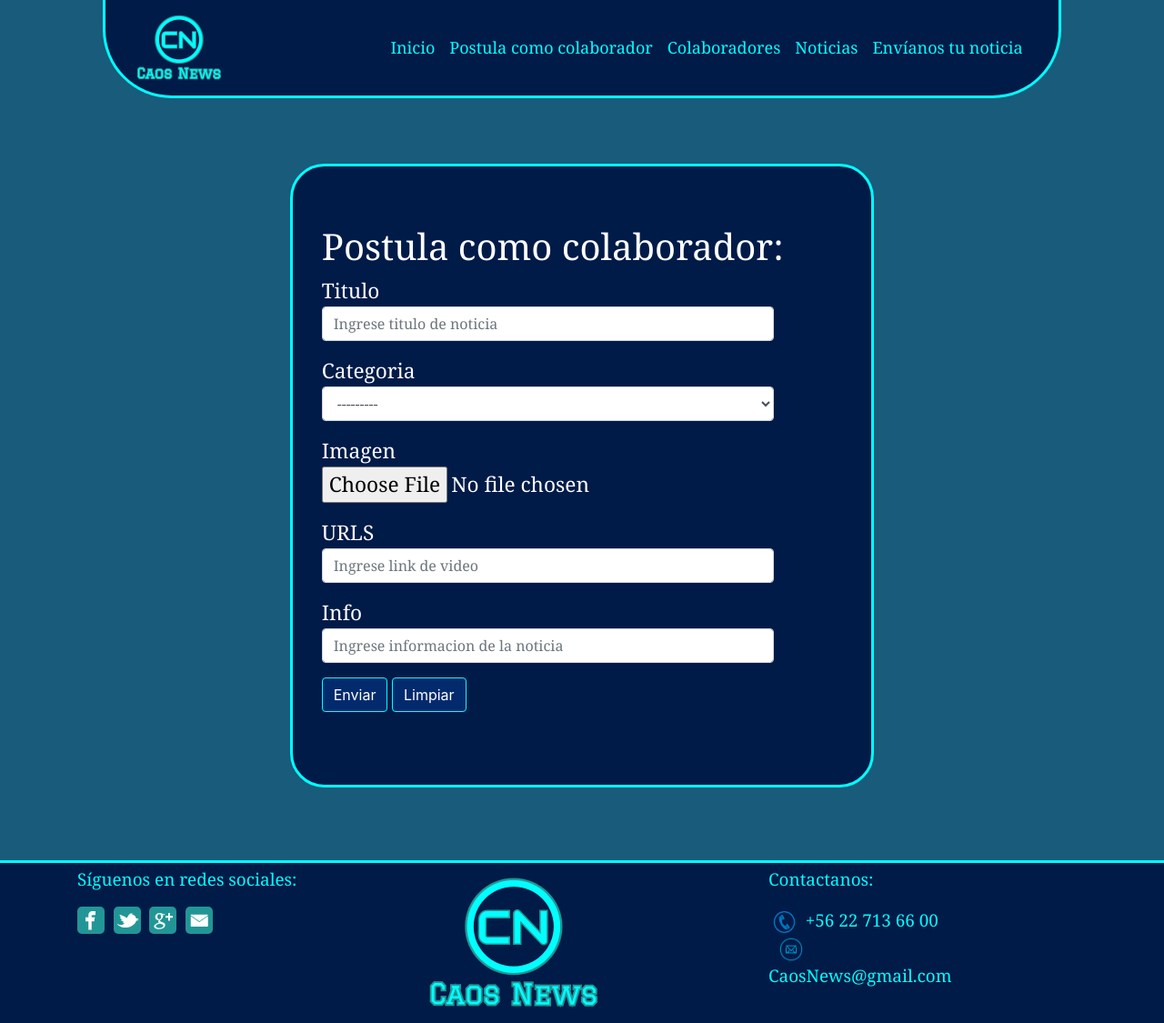
After one commit to PabloHuerta-hub/ETEtapa1_PabloHuerta004D, a Django app: page /form_noticia in a window 1280 px wide. The commit adds this page. Shown: the whole page at 91% size. Run offline with Django 3.2, Linux system fonts and the light colour scheme; data that the repository does not hold is empty; some libraries are stand-ins or nearby versions.

Commit message:
Cambio footer y implementacion formulario de noticias

```diff
--- a/Caos_News/settings.py
+++ b/Caos_News/settings.py
@@ -87,7 +87,6 @@ DATABASES = {
         },
     },
 }
-
 # Password validation
 # https://docs.djangoproject.com/en/3.2/ref/settings/#auth-password-validators
 
--- a/core/models.py
+++ b/core/models.py
@@ -41,8 +41,6 @@ class NoticiasPagina(models.Model):
         ordering=['titulo']
     def __str__(self):
         return self.titulo
-    def get_absolute_url(self):
-        return reverse('noticia-detail', args=[str(self.idnoticia)])
 
 class Colaborador(models.Model):
     rut=models.CharField(max_length=100, verbose_name="rut", primary_key=True)
--- a/core/static/css/navbar.css
+++ b/core/static/css/navbar.css
@@ -15,7 +15,6 @@
     font-size: 6mm;
     color: #00ffff;
     text-shadow: 1px #229696 ,1px #229696;
-    margin-right: 2cm;
 }
 a:hover{
     color: #00ffff;
--- a/core/templates/Base.html
+++ b/core/templates/Base.html
@@ -11,28 +11,32 @@
     <link rel="stylesheet" href="{% static 'css/navbar.css' %}">
     <link rel="shortcut icon" href="{% static 'img/Navbar/Shortcuticon.png' %}">
 </head>
-<body>
+<body >
     <nav class="navbar navbar-expand-lg fondonavbar sticky-top " id="navbar">
-        <div class="container" style="font-size: 5; ">
-          <a class="navbar-brand letras"  href="#" style="font-size: larger;"><img class="logo" src="{% static 'img/Navbar/icon.png' %}" style="width: 100px;" alt=""></a>
+        <div class="container" style="font-size: 5mm; ">
+          <a class="navbar-brand letras"  href="#" ><img class="logo" src="{% static 'img/Navbar/icon.png' %}" style="width: 100px;" alt=""></a>
           <button class="navbar-toggler navbar-dark" type="button" data-toggle="collapse"  data-target="#navbarResponsive" aria-controls="navbarResponsive" aria-expanded="false" aria-label="Toggle navigation" >
             <span class="navbar-toggler-icon"></span>
           </button>
           <div class="collapse navbar-collapse " id="navbarResponsive" >
-            <ul class="navbar-nav  ml-auto letrasnavbar">
-              <li class="nav-item active" >
-                <a class="nav-link letrasnavbar" href="{% url 'Index' %}">Inicio
+            <ul class="navbar-nav  ml-auto ">
+              <li class="nav-item active " >
+                <a class="nav-link letrasnavbar" style="font-size:large;" href="{% url 'Index' %}">Inicio
                 </a>
               </li>
               <li class="nav-item">
-                <a class="nav-link letrasnavbar" href="{% url 'colaborador' %}">Postula como colaborador</a>
+                <a class="nav-link letrasnavbar" style="font-size:large;"  href="{% url 'colaborador' %}">Postula como colaborador</a>
               </li>
               <li class="nav-item">
-                <a class="nav-link letrasnavbar" href="#">Colaboradores</a>
+                <a class="nav-link letrasnavbar" style="font-size:large;"  href="{% url 'colaboradores' %}">Colaboradores</a>
               </li>
               <li>
-                <a class="nav-link letrasnavbar" href="{% url 'noticias' %}">Noticias</a>
+                <a class="nav-link letrasnavbar" style="font-size:large;"  href="{% url 'noticias' %}">Noticias</a>
               </li>
+              <li>
+                <a class="nav-link letrasnavbar" style="font-size:large;"  href="{% url 'noticia' %}">Envíanos tu noticia</a>
+              </li>
+            </ul>
       </nav>
 
 
@@ -42,24 +46,33 @@
 
       <footer class="py-1 fondofooter" id="footer" >
         <div class="container">
-            <p class=" letrasfooter"> Síguenos: </p>
+          <div class="row">
+            <div class="col-lg-4 mb-5 mb-lg-0" >
+            <p class=" letrasfooter"> Síguenos en redes sociales: </p>
             <a target="_blank" class="shared fb st3"  title="Facebook"></a>
             <a target="_blank" class="shared tt st3" title="Twitter"></a>
             <a target="_blank" class="shared gp st3" title="Google+"></a>
             <a target="_blank" class="shared ce st3" title="Email"></a>
-            <a class="navbar-brand "  href="#" style="float:right;"><img class="logo" src="{% static 'img/Navbar/icon.png' %}" style="width: 75px;" alt=""></a>
-            <img class=""  src="{% static 'img/navbar/telefono.png' %}" style="width:40px;float:right;"></img>
-            <p class=" letrasfooter" style="float:right"> (572)178-34-146</p>
-            <p class="letrasfooter" style="float:right;margin-right: 1cm;"> Contactanos: </p>
-<br><br>
-            <hr>
-          <div align="center">
-            <a class="letrasfooter" style="margin-right: 1cm;" href="#">Colaboradores</a>
-            <a class="letrasfooter" style="margin-right: 1cm;" href="#">Noticias</a>
-            <a class="letrasfooter" style="margin-right: 1cm;" href="#">Sube tu noticia</a>
-            <a class="letrasfooter" href="#">Conocenos</a>
           </div>
+          <div class="col-lg-4 mb-5 mb-lg-0">
+            <a class="navbar-brand "  href="{% url 'Index' %}" ><img class="logo" src="{% static 'img/Navbar/icon.png' %}" style="width:200px;" alt=""></a>
+          </div>
+          <div class="col-lg-3">
+            <p class="letrasfooter" > Contactanos: </p>
+            <p class="lead mb-0">
+            <img class=""  src="{% static 'img/navbar/phone.png'%}" style="width:35px;"></img>
+            <a class="link letrasfooter " href="tel:+56227136600">+56 22 713 66 00</a>
+<br>
+            <img class="" src="{% static 'img/navbar/gmail.png' %}" style="width:50px;"></img>
+            <a class="link letrasfooter"  >CaosNews@gmail.com</a>
+
+          </p>
+
+
+          </div>
+            <br><br>
         </div>
+      </div>
       </footer>
 
     <script src="https://ajax.googleapis.com/ajax/libs/jquery/2.2.2/jquery.min.js"></script>
--- a/core/templates/Index.html
+++ b/core/templates/Index.html
@@ -51,7 +51,7 @@
     <br><br>
 
     <div class="container">
-      <h2 class="headers">Revisa otras Noticias: </h2> <br>
+      <h2 class="headers">Revisa otras noticias: </h2> <br>
         <div class="row">
         {% for not in noticias %}
         <div class="col-md-4">
--- a/core/templates/Noticias.html
+++ b/core/templates/Noticias.html
@@ -21,7 +21,7 @@
                   <img class="card-img-top foto" src="{{noti.imagen.url}}">
                   <div class="card-body">
                       <h5 class="card-title text-uppercase letrasnoticia">{{noti.titulo}}</h5>
-                      <a href="{% url 'noticia-detail' noti.idnoticia%}"
+                      <a href="{% url 'noticiaDetail' noti.idnoticia%}"
                       class="btn botonesmodal letrasmodal" style="float: right;">
                        Ver más
                    </a>
--- /dev/null
+++ b/core/templates/noticias/formulario_noticias.html
@@ -0,0 +1,51 @@
+{% extends "Base.html" %}
+{% block content %}
+<!DOCTYPE html>
+<html lang="en">
+<head>
+    {% load static %}
+    <meta charset="UTF-8">
+    <meta http-equiv="X-UA-Compatible" content="IE=edge">
+    <meta name="viewport" content="width=device-width, initial-scale=1.0">
+    <title>Crear noticia</title>
+    <link rel="stylesheet" href="{% static 'css/forms.css' %}">
+    <script src="{% static 'js/validaciones.js' %}"> </script>
+</head>
+<body>
+    <br><br><br>
+    <div class="container" align="center">
+        <div class="jumbotron formulario" >
+            <h1 class="headers">Postula como colaborador:</h1>
+                <form method="POST" action="#" id="formulario" enctype=multipart/form-data>
+                    {%csrf_token%}
+                    <div class="form-group letrasforms">
+                        {{noticia.titulo.label}}
+                        {{noticia.titulo}}
+                    </div>
+                    <div class="form-group letrasforms">
+                        {{noticia.categoria.label}}
+                        {{noticia.categoria}}
+                    </div>
+                    <div class="form-group letrasforms">
+                        {{noticia.imagen.label}}
+                        {{noticia.imagen}}
+                    </div>
+                    <div class="form-group letrasforms">
+                        {{noticia.urls.label}}
+                        {{noticia.urls}}
+                    </div>
+                    <div class="form-group letrasforms">
+                        {{noticia.info.label}}
+                        {{noticia.info}}
+                    </div>
+                <div class="form-group">
+                    <input type="submit" class="btn boton" id="enviar" value="Enviar">
+                   <input type="reset" class="btn boton" id="limpiar" value="Limpiar">
+               </div>
+                </form>
+            </div>
+  </div>
+  <br><br>
+</body>
+{% endblock %}
+</html>
--- a/core/urls.py
+++ b/core/urls.py
@@ -1,5 +1,5 @@
 from django.urls import path,include,re_path
-from .views import index,noticias,crearColaborador,form_eliminar,form_modificar,DetalleNoticiaView
+from .views import index,noticias,crearColaborador,form_eliminar,form_modificar,Noticia_detail,colaborador,crearNoticias
 from django.conf.urls.static import static
 from django.conf import settings
 urlpatterns =[
@@ -8,7 +8,8 @@ urlpatterns =[
     path('crear_colaborador', crearColaborador, name="colaborador"),
     path('form_eliminar/<id>',form_eliminar, name='eliminar'),
     path('form_modificar/<id>', form_modificar, name='modificar'),
-    path('noticia-detail/<str:pk>', DetalleNoticiaView.as_view(), name='noticia-detail'),
-
+    path('noticia/<id>',Noticia_detail, name='noticiaDetail'),
+    path('colaboradores',colaborador,name='colaboradores'),
+    path('form_noticia',crearNoticias,name='noticia')
 ]
 if settings.DEBUG:urlpatterns += static(settings.MEDIA_URL, document_root=settings.MEDIA_ROOT)
--- a/core/views.py
+++ b/core/views.py
@@ -7,10 +7,25 @@ def index(request):
     Noticias=NoticiaOtrasFuentes.objects.all()
     Deportes=NoticiaDeportes.objects.all()
     return render(request,'Index.html', context={'noticias':Noticias , 'deportes':Deportes , 'politica':Politica})
+
 def noticias(request):
     Noticias=NoticiasPagina.objects.all()
     return render(request,'Noticias.html',context={'noticias':Noticias},)
 
+def colaborador(request):
+    colaborador=Colaborador.objects.all()
+    return render(request,'Colaboradores.html',context={'colaborador':colaborador})
+
+def crearNoticias(request):
+    if request.method == "POST":
+        formulario=noticiaForm(request.POST or None, request.FILES or None)
+        if formulario.is_valid():
+            post=formulario.save(commit=False)
+            post.save()
+            return redirect('noticias')
+    else:
+        formulario=noticiaForm()
+    return render(request, 'noticias/formulario_noticias.html',{'noticia':formulario})
 def crearColaborador(request):
     if request.method == "POST":
         formulario = Colaboradorform(request.POST or None,request.FILES or None)
@@ -26,6 +41,7 @@ def form_eliminar(request,id):
     noticias = NoticiasPagina.objects.get(idnoticia=id)
     noticias.delete()
     return redirect('noticias')
+
 def form_modificar(request, id):
     post = get_object_or_404(NoticiasPagina, idnoticia=id)
     if request.method == "POST":
@@ -37,8 +53,7 @@ def form_modificar(request, id):
     else:
         formulario = noticiaForm(instance=post)
     return render(request, 'noticias/form_modificar.html', {'form': formulario})
-from django.views.generic.edit import CreateView, UpdateView, DeleteView
-from django.urls import reverse_lazy
-from django.views import generic
-class DetalleNoticiaView(generic.DetailView):
-    model = NoticiasPagina
+
+def Noticia_detail(request, id):
+    Noticia = NoticiasPagina.objects.get(idnoticia=id)
+    return render(request, 'noticias/noticia_detail.html',{'noti':Noticia})
```
Also changed, not shown: core/templates/Colaboradores.html (added, +33 -0 lines), core/templates/noticias/noticia_detail.html (+14 -11 lines), README.md, core/static/img/Navbar/gmail.png (added), core/static/img/Navbar/phone.png (added), media/media/1620170394_868499_1620170655_noticia_normal_recorte1.jpg (added), media/media/descarga_loiJWQg.jpg (added), media/media/images.jpg (added), media/media/perfil-resilencia_fZV9GRE.jpg (added), media/media/retrato-joven-sonriente-gafas_171337-4842.jpg (added).
